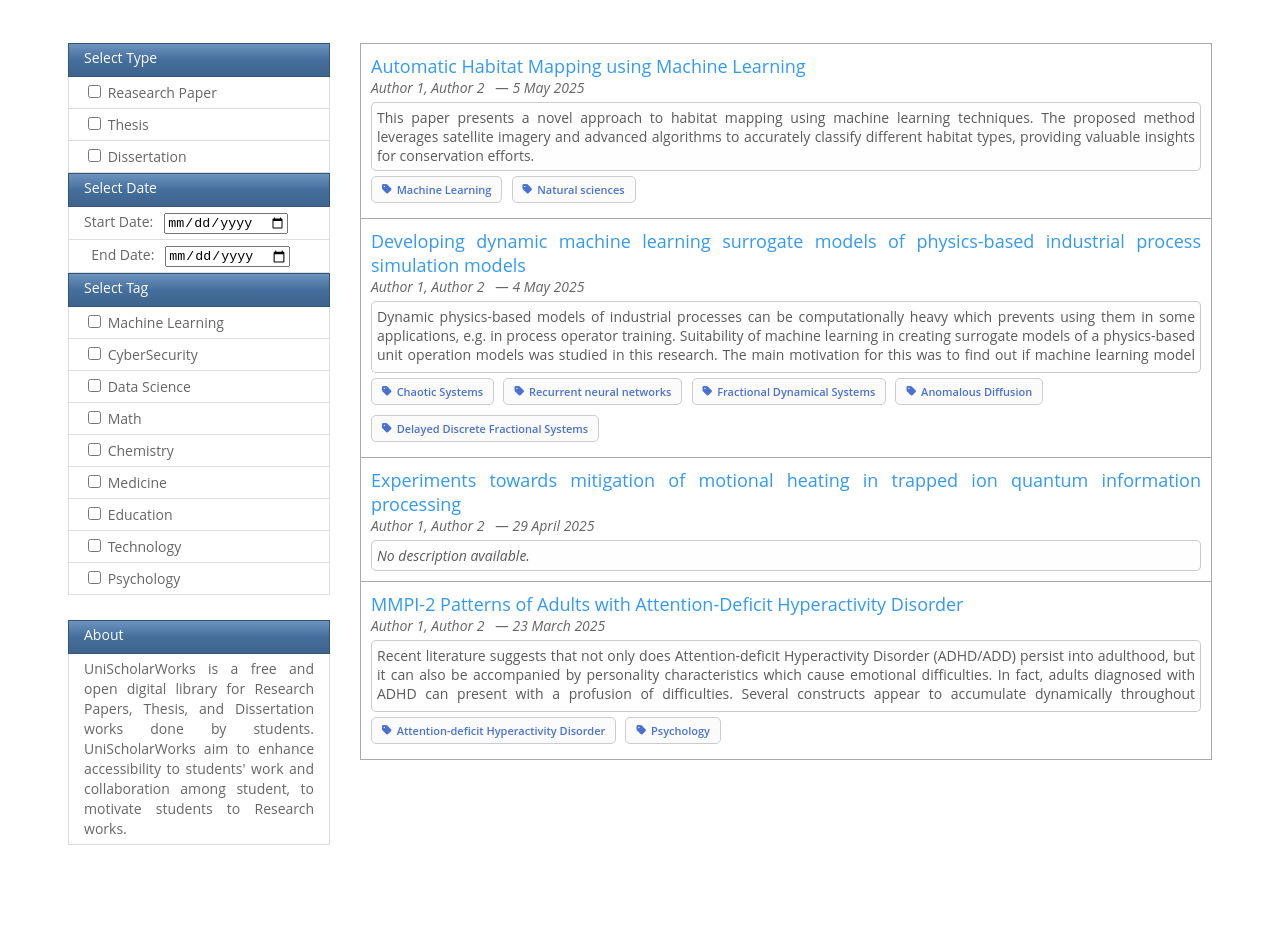
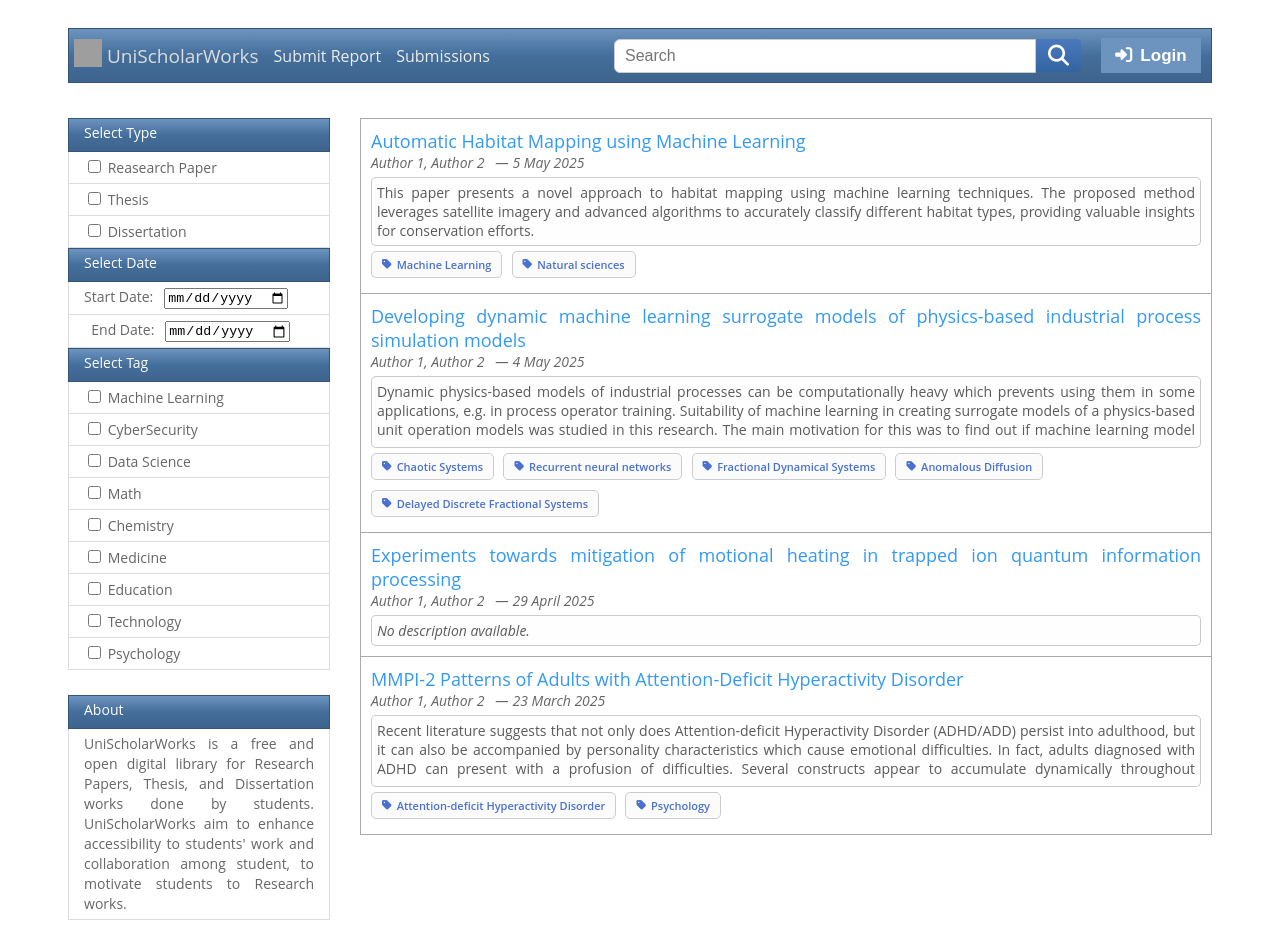
Before and after one commit to a-h-soikot/UniScholarWorks, a Flask app: page / in a window 1280 px wide. Before the commit the page ends 867 px from the top, so only its background shows below. Run offline with Flask 3, Linux system fonts and the light colour scheme; parts of the project's set-up code (start-up, migrations or seed data) failed here and were passed over; grey boxes are pictures that could not be loaded.

Commit message:
Add header

```diff
--- a/static/styles/general.css
+++ b/static/styles/general.css
@@ -9,4 +9,5 @@ body {
 
 a {
     text-decoration: none;
+    color: inherit;
 }
--- /dev/null
+++ b/static/styles/header.css
@@ -0,0 +1,130 @@
+.header {
+    padding: 4px 10px 4px 0px;
+    margin-left: 10px;
+    margin-right: 10px;
+    padding-left: 5px;
+    background-color: rgb(68, 110, 155);
+    border-color: rgb(52, 85, 120);
+    border-style: solid;
+    border-width: 1px;
+    border-top-width: 1px;
+    font-size: 14px;
+    height: 55px;
+    width: 100%;
+    color: white;
+    background-image: linear-gradient(rgb(109, 148, 191), rgb(68, 110, 155) 50%, rgb(62, 100, 141));
+    background-repeat: no-repeat;
+    line-height: 20px;
+
+    margin-bottom: 10px;
+
+    display: flex;
+    flex-direction: row;
+    align-items: center;
+    justify-content: space-between;
+
+    box-sizing: border-box;
+}
+
+.left-section {
+    display: flex;
+    flex-direction: row;
+    align-items: center;
+    justify-content: flex-start;
+}
+
+.left-section .title {
+    color: rgb(221, 221, 221);
+    font-size: 19px;
+    margin-left: 5px;
+}
+
+.left-section .submission {
+    color: rgb(237, 237, 237);
+    font-size: 16px;
+    margin-left: 15px;
+}
+
+.right-section {
+    display: flex;
+    flex-direction: row;
+    align-items: center;
+    justify-content: flex-end;
+    flex-grow: 1;
+}
+
+.right-section .search-bar {
+    border-color: rgb(204, 204, 204);
+    border-style: solid;
+    outline: none;
+    border-width: 1px;
+    padding: 7px 10px;
+    font-size: 16px;
+    max-width: 400px;
+    width: 100%;
+
+    border-top-left-radius: 6px;
+    border-bottom-left-radius: 6px;
+}
+
+.right-section .search-bar:focus {
+    box-shadow: 0px 1px 1px rgb(201, 201, 201);
+}
+
+.right-section .search-button {
+    background: linear-gradient(to bottom, #4a79bd, #3264a1);
+    border: none;
+    padding: 6px 12px;
+    margin-right: 20px;
+    border-top-right-radius: 5px;
+    border-bottom-right-radius: 5px;
+    cursor: pointer;
+
+    position: relative;
+}
+
+.right-section .search-button i {
+    color: white;
+    font-size: 21px;
+}
+
+.search-button .tooltip {
+
+    position: absolute;
+    z-index: 150;
+    background-color: rgb(68, 110, 155);
+    color: white;
+    padding: 3px 5px;
+    border-radius: 4px;
+    font-size: 15px;
+
+    bottom: -28px;
+    visibility: hidden;
+
+    cursor: default;
+    pointer-events: none;
+    white-space: nowrap;
+
+    opacity: 0;
+    transition: opacity 0.1s ease-in, background-color 0.3s, color 0.3s;
+}
+
+.search-button:hover .tooltip {
+    visibility: visible;
+    opacity: 1;
+
+    transition-delay: 0.7s;
+}
+
+
+.right-section .login-button {
+    background-color: rgb(109, 148, 191);
+    color: white;
+    border: none;
+
+    height: 35px;
+    width: 100px;
+    font-size: 17px;
+    font-weight: 600;
+    cursor: pointer;
+}
--- a/static/styles/home.css
+++ b/static/styles/home.css
@@ -1,3 +1,11 @@
+
+.page-container {
+    display: flex;
+    flex-direction: column;
+    justify-content: center;
+    align-items: center;
+    max-width: 1170px;
+}
 
 .sidebar-and-paper {
     display: flex;
@@ -7,7 +15,7 @@
 
 .div-sidebar {
     width: 262px;
-    padding: 15px;
+    padding: 25px 15px 15px 0px;
 }
 
 ul {
@@ -44,14 +52,8 @@ ul {
 }
 
 .div-papers {
-    /*display: flex;
-    flex-direction: column;
-    justify-content: center;
-    align-items: center;
-
-    margin-top: 20px; */
     max-width: 870px;
-    padding: 15px;
+    padding: 25px 0px 15px 15px;
 }
 
 
--- a/static/styles/registration.css
+++ b/static/styles/registration.css
@@ -1,7 +1,7 @@
 .form-container {
     max-width: 550px;
     width: 100%;
-    margin-top: 40px;
+
     background-color: white;
     padding: 40px 80px;
     border-radius: 20px;
--- a/templates/home.html
+++ b/templates/home.html
@@ -8,12 +8,61 @@
 
     <link rel="stylesheet" href="{{ url_for('static', filename='styles/home.css')}}">
     <link rel="stylesheet" href="{{ url_for('static', filename='styles/general.css')}}">
+    <link rel="stylesheet" href="{{ url_for('static', filename='styles/header.css')}}">
 
     <link rel="stylesheet" href="https://cdnjs.cloudflare.com/ajax/libs/font-awesome/6.5.0/css/all.min.css">
 
 </head>
 
 <body>
+
+    <div class="page-container">
+
+        <div class="header">
+
+            <div class="left-section">
+                <div class="logo">
+                    <img width="28" height="28" src="https://img.icons8.com/fluency/96/book--v1.png" alt="book--v1"/>
+                </div>
+
+                <div class="title">
+                    <a href="{{ url_for('home') }}"> UniScholarWorks </a>
+                </div>
+
+                <div class="submission">
+                    <a href="#"> Submit Report </a>
+                </div>
+
+                <div class="submission">
+                    <a href="#"> Submissions </a>
+                </div>
+
+            </div>
+
+            <div class="right-section">
+
+                <input class="search-bar" type="text" placeholder="Search" id="search-bar">
+
+                <button class="search-button">
+
+                    <i class="fas fa-search"></i>
+
+                    <div class="tooltip">
+                        Search
+                    </div>
+
+                </button>
+
+                <div class="div-login-button">
+                    <a href="{{ url_for('login') }}">
+                        <button type="submit" class="login-button">
+                            <i class="fas fa-sign-in-alt" style="margin-right: 8px;"></i>Login
+                        </button>
+                    </a>
+                </div>
+            </div>
+
+        </div>
 
         <div class="sidebar-and-paper">
 
@@ -149,7 +198,7 @@
                     <tr><td>
                         <div class="paper-container">
                             <h4 class="paper-title">
-                            Automatic Habitat Mapping using Machine Learning
+                                <a href="{{ url_for('paper') }}"> Automatic Habitat Mapping using Machine Learning </a>
                             </h4>
 
                             <div class="autors-and-date">
@@ -289,6 +338,8 @@
 
         </div>
 
+    </div>
+
 </body>
 
 </html>
--- a/templates/login.html
+++ b/templates/login.html
@@ -18,7 +18,7 @@
 
     <div class="form-container">
 
-        <h2> Login to <span> UniScholarWorks </span> </h2>
+        <h2> Login to <a href="{{ url_for('home') }}"> <span> UniScholarWorks </span> </a> </h2>
 
         <div class="underline"> </div>
 
@@ -52,7 +52,7 @@
 
         <label class="bottom-label">
             Don't have an account?
-            <a href="#"> Register here </a>
+            <a href="{{ url_for('register') }}" style="color: blue;"> Register here </a>
         </label>
 
     </div>
--- a/templates/registration.html
+++ b/templates/registration.html
@@ -60,7 +60,7 @@
 
         <label class="bottom-label">
             Already have an account?
-            <a href="#"> Login here </a>
+            <a href="{{ url_for('login') }}" style="color: blue;"> Login here </a>
         </label>
 
     </div>
```
Also changed, not shown: static/styles/paper.css (+8 -0 lines), templates/paper.html (+51 -0 lines), static/scripts/general.js (added). Lines whose indentation alone changed are shown as unchanged.
